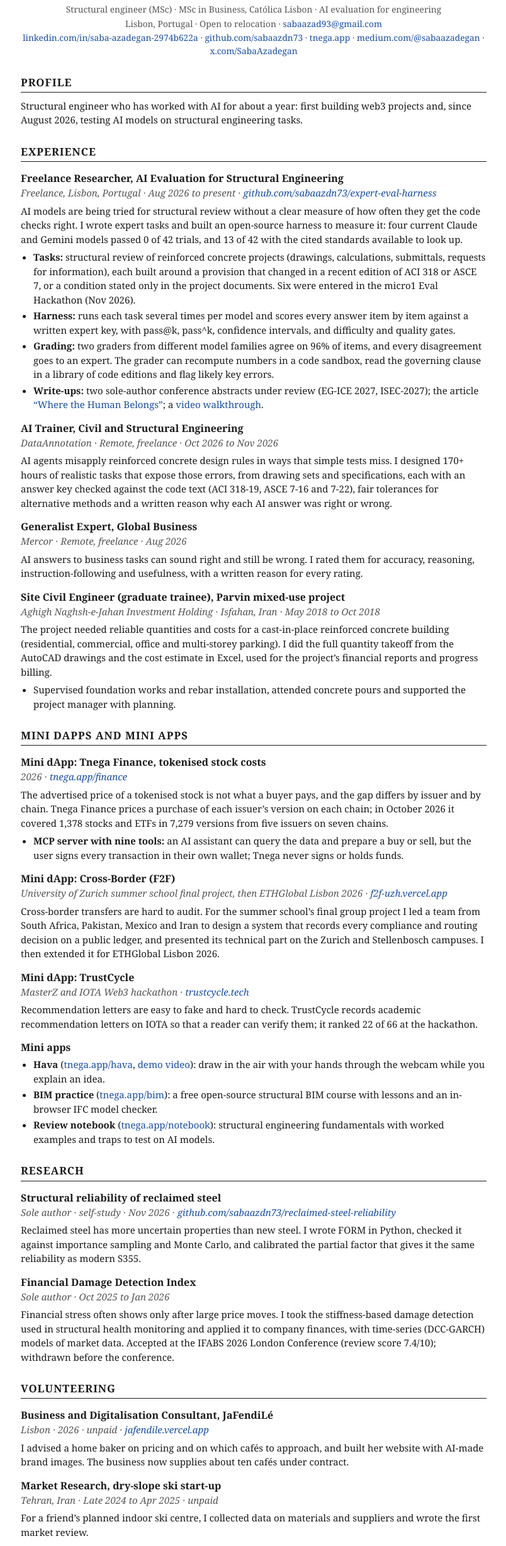
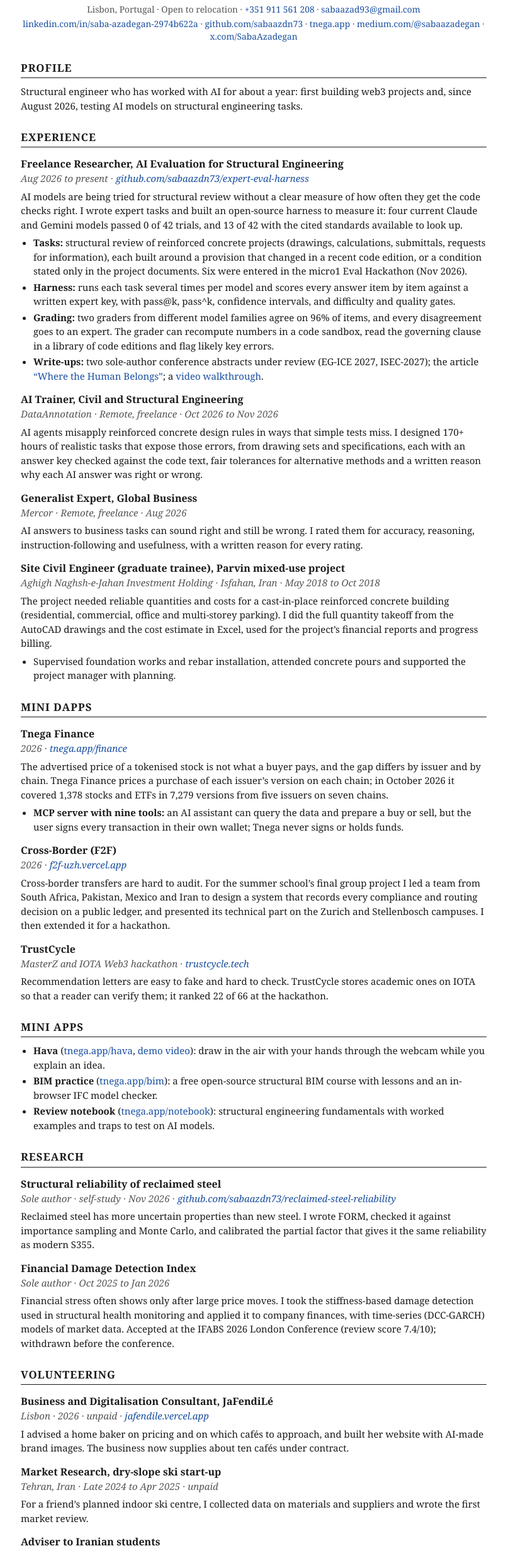
Before and after one commit to sabaazdn73/sabaazdn73, a plain HTML site: page cv/index.html in a window 1280 px wide. Shown: the part 79-2534 px from the top of the page at 63% size, without its empty margins (237-1041 px from the left). Drawn offline with Linux system fonts and the light colour scheme.

Commit message:
CV: same as my general CV, each fact once

```diff
--- a/cv/index.html
+++ b/cv/index.html
@@ -34,24 +34,23 @@
 </head>
 <body>
 <h1>Saba Azadegan</h1>
-<p>Structural engineer (MSc) · MSc in Business, Católica Lisbon · AI evaluation for engineering</p>
-<p>Lisbon, Portugal · Open to relocation · <a href="mailto:sabaazad93@gmail.com">sabaazad93@gmail.com</a></p>
+<p>Lisbon, Portugal · Open to relocation · <a href="tel:+351911561208">+351 911 561 208</a> · <a href="mailto:sabaazad93@gmail.com">sabaazad93@gmail.com</a></p>
 <p><a href="https://www.linkedin.com/in/saba-azadegan-2974b622a/">linkedin.com/in/saba-azadegan-2974b622a</a> · <a href="https://github.com/sabaazdn73">github.com/sabaazdn73</a> · <a href="https://www.tnega.app">tnega.app</a> · <a href="https://medium.com/@sabaazadegan">medium.com/@sabaazadegan</a> · <a href="https://x.com/SabaAzadegan">x.com/SabaAzadegan</a></p>
 <h2>Profile</h2>
 <p>Structural engineer who has worked with AI for about a year: first building web3 projects and, since August 2026, testing AI models on structural engineering tasks.</p>
 <h2>Experience</h2>
 <h3>Freelance Researcher, AI Evaluation for Structural Engineering</h3>
-<p><em>Freelance, Lisbon, Portugal · Aug 2026 to present · <a href="https://github.com/sabaazdn73/expert-eval-harness">github.com/sabaazdn73/expert-eval-harness</a></em></p>
+<p><em>Aug 2026 to present · <a href="https://github.com/sabaazdn73/expert-eval-harness">github.com/sabaazdn73/expert-eval-harness</a></em></p>
 <p>AI models are being tried for structural review without a clear measure of how often they get the code checks right. I wrote expert tasks and built an open-source harness to measure it: four current Claude and Gemini models passed 0 of 42 trials, and 13 of 42 with the cited standards available to look up.</p>
 <ul>
-<li><strong>Tasks:</strong> structural review of reinforced concrete projects (drawings, calculations, submittals, requests for information), each built around a provision that changed in a recent edition of ACI 318 or ASCE 7, or a condition stated only in the project documents. Six were entered in the micro1 Eval Hackathon (Nov 2026).</li>
+<li><strong>Tasks:</strong> structural review of reinforced concrete projects (drawings, calculations, submittals, requests for information), each built around a provision that changed in a recent code edition, or a condition stated only in the project documents. Six were entered in the micro1 Eval Hackathon (Nov 2026).</li>
 <li><strong>Harness:</strong> runs each task several times per model and scores every answer item by item against a written expert key, with pass@k, pass^k, confidence intervals, and difficulty and quality gates.</li>
 <li><strong>Grading:</strong> two graders from different model families agree on 96% of items, and every disagreement goes to an expert. The grader can recompute numbers in a code sandbox, read the governing clause in a library of code editions and flag likely key errors.</li>
 <li><strong>Write-ups:</strong> two sole-author conference abstracts under review (EG-ICE 2027, ISEC-2027); the article <a href="https://medium.com/@sabaazadegan/where-the-human-belongs-ab775c2fa3f7">“Where the Human Belongs”</a>; a <a href="https://www.youtube.com/watch?v=IWcEG7c-mQU">video walkthrough</a>.</li>
 </ul>
 <h3>AI Trainer, Civil and Structural Engineering</h3>
 <p><em>DataAnnotation · Remote, freelance · Oct 2026 to Nov 2026</em></p>
-<p>AI agents misapply reinforced concrete design rules in ways that simple tests miss. I designed 170+ hours of realistic tasks that expose those errors, from drawing sets and specifications, each with an answer key checked against the code text (ACI 318-19, ASCE 7-16 and 7-22), fair tolerances for alternative methods and a written reason why each AI answer was right or wrong.</p>
+<p>AI agents misapply reinforced concrete design rules in ways that simple tests miss. I designed 170+ hours of realistic tasks that expose those errors, from drawing sets and specifications, each with an answer key checked against the code text, fair tolerances for alternative methods and a written reason why each AI answer was right or wrong.</p>
 <h3>Generalist Expert, Global Business</h3>
 <p><em>Mercor · Remote, freelance · Aug 2026</em></p>
 <p>AI answers to business tasks can sound right and still be wrong. I rated them for accuracy, reasoning, instruction-following and usefulness, with a written reason for every rating.</p>
@@ -61,20 +60,20 @@
 <ul>
 <li>Supervised foundation works and rebar installation, attended concrete pours and supported the project manager with planning.</li>
 </ul>
-<h2>Mini dApps and mini apps</h2>
-<h3>Mini dApp: Tnega Finance, tokenised stock costs</h3>
+<h2>Mini dApps</h2>
+<h3>Tnega Finance</h3>
 <p><em>2026 · <a href="https://www.tnega.app/finance">tnega.app/finance</a></em></p>
 <p>The advertised price of a tokenised stock is not what a buyer pays, and the gap differs by issuer and by chain. Tnega Finance prices a purchase of each issuer’s version on each chain; in October 2026 it covered 1,378 stocks and ETFs in 7,279 versions from five issuers on seven chains.</p>
 <ul>
 <li><strong>MCP server with nine tools:</strong> an AI assistant can query the data and prepare a buy or sell, but the user signs every transaction in their own wallet; Tnega never signs or holds funds.</li>
 </ul>
-<h3>Mini dApp: Cross-Border (F2F)</h3>
-<p><em>University of Zurich summer school final project, then ETHGlobal Lisbon 2026 · <a href="https://f2f-uzh.vercel.app">f2f-uzh.vercel.app</a></em></p>
-<p>Cross-border transfers are hard to audit. For the summer school’s final group project I led a team from South Africa, Pakistan, Mexico and Iran to design a system that records every compliance and routing decision on a public ledger, and presented its technical part on the Zurich and Stellenbosch campuses. I then extended it for ETHGlobal Lisbon 2026.</p>
-<h3>Mini dApp: TrustCycle</h3>
+<h3>Cross-Border (F2F)</h3>
+<p><em>2026 · <a href="https://f2f-uzh.vercel.app">f2f-uzh.vercel.app</a></em></p>
+<p>Cross-border transfers are hard to audit. For the summer school’s final group project I led a team from South Africa, Pakistan, Mexico and Iran to design a system that records every compliance and routing decision on a public ledger, and presented its technical part on the Zurich and Stellenbosch campuses. I then extended it for a hackathon.</p>
+<h3>TrustCycle</h3>
 <p><em>MasterZ and IOTA Web3 hackathon · <a href="https://trustcycle.tech">trustcycle.tech</a></em></p>
-<p>Recommendation letters are easy to fake and hard to check. TrustCycle records academic recommendation letters on IOTA so that a reader can verify them; it ranked 22 of 66 at the hackathon.</p>
-<h3>Mini apps</h3>
+<p>Recommendation letters are easy to fake and hard to check. TrustCycle stores academic ones on IOTA so that a reader can verify them; it ranked 22 of 66 at the hackathon.</p>
+<h2>Mini apps</h2>
 <ul>
 <li><strong>Hava</strong> (<a href="https://www.tnega.app/hava/">tnega.app/hava</a>, <a href="https://www.youtube.com/watch?v=C0T4-EIfYHc">demo video</a>): draw in the air with your hands through the webcam while you explain an idea.</li>
 <li><strong>BIM practice</strong> (<a href="https://www.tnega.app/bim/">tnega.app/bim</a>): a free open-source structural BIM course with lessons and an in-browser IFC model checker.</li>
@@ -83,7 +82,7 @@
 <h2>Research</h2>
 <h3>Structural reliability of reclaimed steel</h3>
 <p><em>Sole author · self-study · Nov 2026 · <a href="https://github.com/sabaazdn73/reclaimed-steel-reliability">github.com/sabaazdn73/reclaimed-steel-reliability</a></em></p>
-<p>Reclaimed steel has more uncertain properties than new steel. I wrote FORM in Python, checked it against importance sampling and Monte Carlo, and calibrated the partial factor that gives it the same reliability as modern S355.</p>
+<p>Reclaimed steel has more uncertain properties than new steel. I wrote FORM, checked it against importance sampling and Monte Carlo, and calibrated the partial factor that gives it the same reliability as modern S355.</p>
 <h3>Financial Damage Detection Index</h3>
 <p><em>Sole author · Oct 2025 to Jan 2026</em></p>
 <p>Financial stress often shows only after large price moves. I took the stiffness-based damage detection used in structural health monitoring and applied it to company finances, with time-series (DCC-GARCH) models of market data. Accepted at the IFABS 2026 London Conference (review score 7.4/10); withdrawn before the conference.</p>
@@ -101,7 +100,7 @@
 <h3>MSc in Business</h3>
 <p><em>Católica Lisbon School of Business and Economics, Portugal · Sep 2023 to Oct 2026 · Final average 14/20 · taught in English</em></p>
 <ul>
-<li>Thesis (17/20), “Digital Identity + Verification Graph”: identity checks usually depend on one trusted authority; I designed verification without one and tested it in a 5,000-round simulation in Python.</li>
+<li>Thesis (17/20), “Digital Identity + Verification Graph”: identity checks usually depend on one trusted authority; I designed verification without one and tested it in a 5,000-round simulation.</li>
 <li>Financial Decision-Making 17/20, Managerial Economics 16/20; corporate finance, derivatives and business statistics (Stata).</li>
 </ul>
 <h3>MSc in Civil Engineering, Structural Engineering</h3>
@@ -123,15 +122,15 @@
 <h2>Awards</h2>
 <ul>
 <li>Partner prize (1,000 USDC), ETHGlobal Lisbon 2026, for Cross-Border (F2F).</li>
-<li>Industry Scholarship, University of Zurich International Summer School 2026 (full fee waiver, CHF 1,000).</li>
-<li>IFABS Grant for Young Researchers, IFABS 2026 London Conference (GBP 450 fee waiver).</li>
+<li>Industry Scholarship for the University of Zurich summer school (full fee waiver, CHF 1,000).</li>
+<li>IFABS Grant for Young Researchers, for the FDDI paper (GBP 450 fee waiver).</li>
 </ul>
 <h2>Skills</h2>
 <ul>
-<li><strong>Structural:</strong> ETABS, SAFE, Abaqus, structural dynamics, reliability (FORM, Monte Carlo); ACI 318-19, ASCE 7-16 and 7-22, 2024 IBC and state amendments, which edition a jurisdiction has adopted; Eurocodes (self-study).</li>
-<li><strong>Construction and business:</strong> quantity takeoff, cost estimating, site supervision, financial reporting and progress billing; valuation, pricing, market research; AutoCAD.</li>
-<li><strong>AI and data:</strong> Python, SQL (basics), Stata, Excel; Claude API, tool use and MCP; task and answer-key design, LLM judges, pass@k.</li>
-<li><strong>Languages:</strong> English (professional), Portuguese (basic), Persian (native). <strong>Photography:</strong> since 2017, mainly architectural (<a href="https://www.tnega.app/photography/">portfolio</a>).</li>
+<li><strong>Codes:</strong> ACI 318-19, ASCE 7-16 and 7-22, 2024 IBC with state amendments; Eurocodes (self-study).</li>
+<li><strong>Tools:</strong> Python, SQL (basics), Claude API.</li>
+<li><strong>Languages:</strong> English (professional), Portuguese (basic), Persian (native).</li>
+<li><strong>Photography:</strong> since 2017, mainly architectural (<a href="https://www.tnega.app/photography/">portfolio</a>).</li>
 </ul>
 </body>
 </html>
```
Also changed, not shown: 3 other files.
